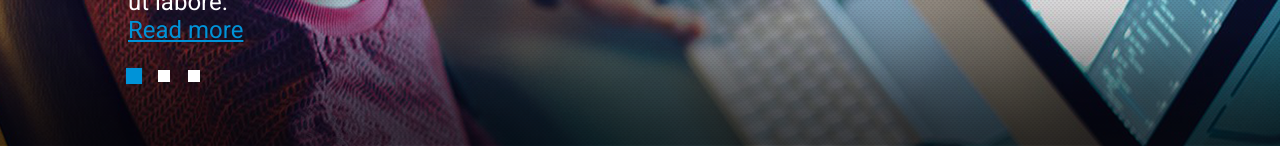
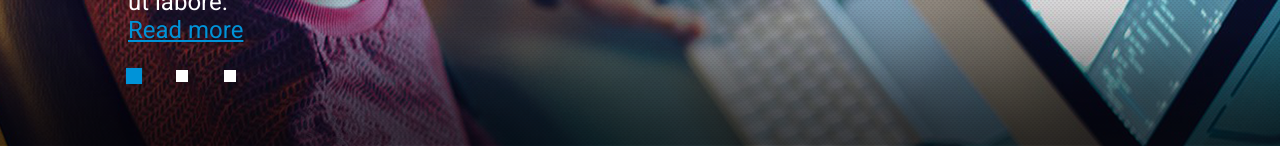
Before and after one commit to patakiIstvan/Smart-city-landpage, a React (Create React App) app: page / in a window 1280 px wide. Shown: the part 434-594 px from the top of the page. Built offline with nearby package versions, Linux system fonts and the light colour scheme.

Commit message:
fixed slider buttons

```diff
--- a/src/components/Hero/Hero.scss
+++ b/src/components/Hero/Hero.scss
@@ -50,12 +50,12 @@
 
   .page__container {
     display: flex;
-    margin-right: 18px;
 
 
     .page__button {
       width: 12px;
       height: 12px;
+      margin-right: 18px;
       background-color: $white;
     }
 
@@ -146,6 +146,9 @@
 @supports (gap: 18px) {
   .page__container {
     gap: 18px;
-    margin-right: 0px;
+
+    .page__button {
+      margin-right: 0px;
+    }
   }
 }
--- a/src/components/Introduction/Introduction.scss
+++ b/src/components/Introduction/Introduction.scss
@@ -60,7 +60,7 @@
   .introduction {
     flex-direction: row;
 
-    .introduction:first-child {
+    .introduction .container:first-child {
       margin-right: 30px;
     }
 
@@ -81,7 +81,7 @@
     gap: 30px;
   }
 
-  .introduction:first-child {
+  .introduction .container:first-child {
     margin-right: 0px;
   }
 }
```
